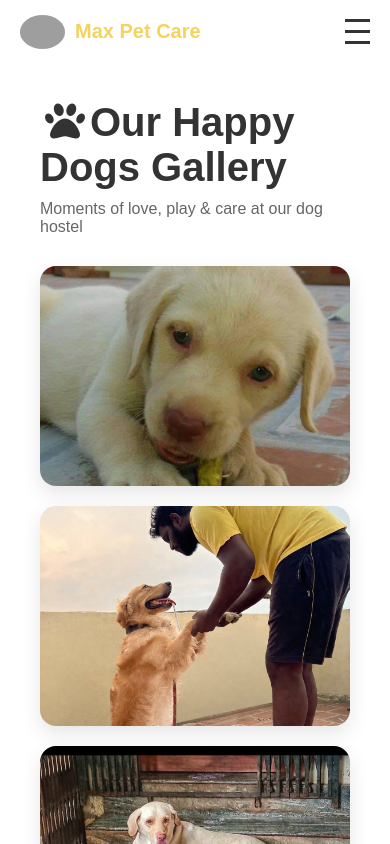
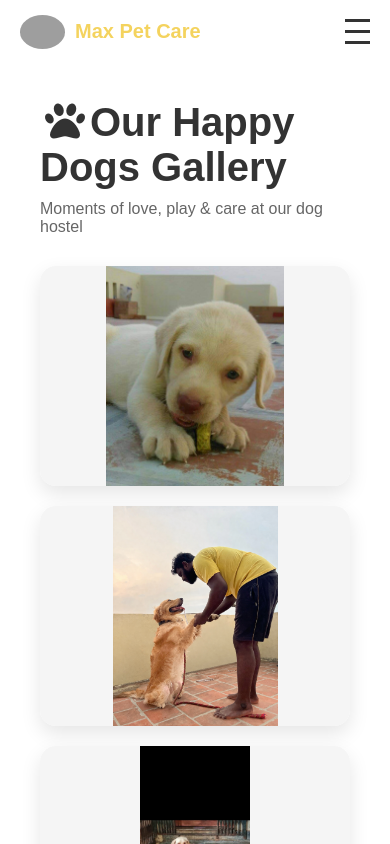
Before and after one commit to jashh025/max_pet_care, a React (Create React App) app: page /gallery in a window 390 px wide. Shown: the top 844 px of the page. Built offline with nearby package versions, Linux system fonts and the light colour scheme; grey boxes are pictures that could not be loaded.

Commit message:
Update gallery.css

```diff
--- a/src/pages/css/gallery.css
+++ b/src/pages/css/gallery.css
@@ -17,12 +17,28 @@
   margin-bottom: 30px;
 }
 
+/* GRID LAYOUT */
 .gallery-grid {
   display: grid;
-  grid-template-columns: repeat(auto-fit, minmax(220px, 1fr));
+  grid-template-columns: repeat(3, 1fr); /* default desktop: 3 per row */
   gap: 20px;
 }
 
+/* Tablet */
+@media (max-width: 992px) {
+  .gallery-grid {
+    grid-template-columns: repeat(2, 1fr);
+  }
+}
+
+/* Mobile */
+@media (max-width: 600px) {
+  .gallery-grid {
+    grid-template-columns: repeat(1, 1fr);
+  }
+}
+
+/* CARD */
 .gallery-card {
   position: relative;
   overflow: hidden;
@@ -30,24 +46,28 @@
   cursor: pointer;
   box-shadow: 0 8px 20px rgba(0, 0, 0, 0.1);
   transition: transform 0.3s ease;
-}
-
-.gallery-card img {
-  width: 100%;
-  height: 220px;
-  object-fit: cover;
-  display: block;
-  transition: transform 0.4s ease;
-}
-
-.gallery-card:hover img {
-  transform: scale(1.1);
+  background: #fff;
 }
 
 .gallery-card:hover {
   transform: translateY(-5px);
 }
 
+/* IMAGE */
+.gallery-card img {
+  width: 100%;
+  height: 220px;
+  object-fit: contain; /* prevents cropping */
+  background: #f5f5f5;
+  display: block;
+  transition: transform 0.4s ease;
+}
+
+.gallery-card:hover img {
+  transform: scale(1.05);
+}
+
+/* OVERLAY */
 .overlay {
   position: absolute;
   bottom: 0;
@@ -56,9 +76,14 @@
   background: rgba(0, 0, 0, 0.4);
   color: white;
   opacity: 0;
-  transition: 0.3s;
+  transition: 0.3s ease;
 }
 
 .gallery-card:hover .overlay {
   opacity: 1;
 }
+
+/* OPTIONAL: smoother text */
+.overlay {
+  font-size: 0.9rem;
+}
```
